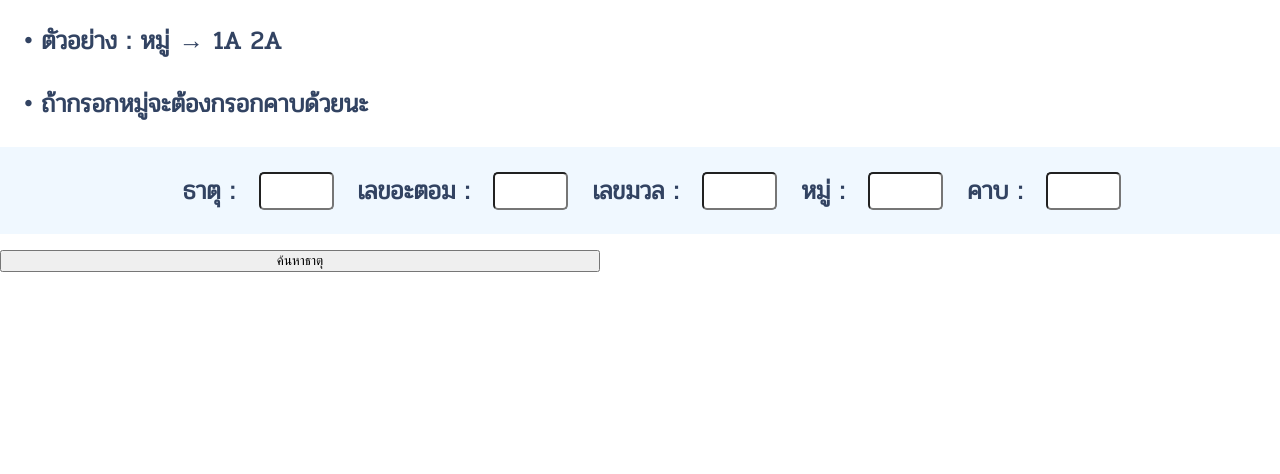
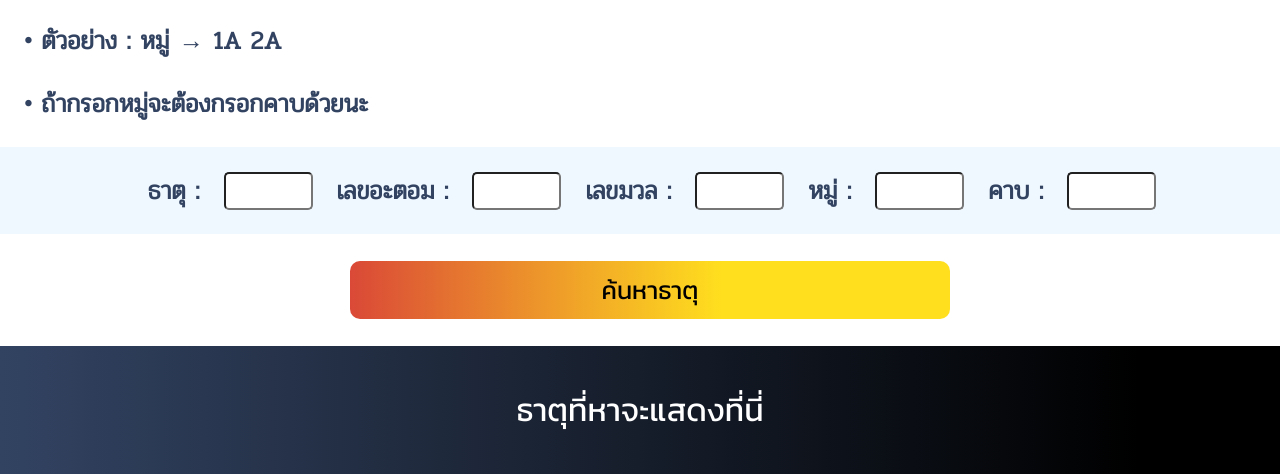
Before and after one commit to ChananonUah/Chem, a plain HTML site: page index.html in a window 1280 px wide. Shown: the part 746-1220 px from the top of the page. Before the commit the page ends 1098 px from the top, so only its background shows below. Drawn offline with nearby package versions, Linux system fonts and the light colour scheme; some packages are replaced by stand-ins of ours; a web font is replaced by a local one.

Commit message:
Update style_2.css

```diff
--- a/style_2.css
+++ b/style_2.css
@@ -1,11 +1,6 @@
 html {
     height: 100%;
     width: 100%;
-    box-sizing: border-box;
-}
-
-*, *::before, *::after {
-    box-sizing: inherit;
 }
 
 html,
@@ -21,7 +16,6 @@ body {
     padding: 0;
     justify-content: center;
     position: relative;
-    width: 100%;
 }
 
 .logo-brand {
@@ -96,7 +90,6 @@ body {
     display: flex;
     justify-content: center;
     align-items: center;
-    width: 100%;
 }
 
 .uk-button {
@@ -127,6 +120,7 @@ body {
     border: 3px solid #324362;
     border-radius: 30px;
 }
+
 
 .right-button {
     flex: 2;
@@ -253,6 +247,7 @@ body {
     transform: translateY(-50%);
 }
 
+
 @media (max-width: 600px) {
     .brand-text {
         font-size: 16px;
@@ -261,7 +256,7 @@ body {
     .uk-button {
         display: flex;
         margin: 10px;
-        height: auto;
+        height: 12rem;
         width: 90%;
         gap: 1rem;
         justify-content: center;
@@ -353,6 +348,66 @@ body {
     width: 75px;
 }
 
+
+
 .answer1 {
     margin-top: 1rem;
     text-align: center;
+    background-image: linear-gradient(90deg, rgba(50, 67, 98, 1) 0%, rgba(0, 0, 0, 1) 89%);
+    padding: 0.5rem;
+}
+
+.uk-button1 {
+    display: flex;
+    margin: 10px;
+    height: 5rem;
+    width: 100%;
+    gap: 1rem;
+    align-items: center;
+    flex-wrap: wrap;
+    justify-content: space-around;
+}
+
+.item {
+    flex: 1 0 17%;
+    box-sizing: border-box;
+    text-align: center;
+    margin-bottom: 10px;
+}
+
+
+.right-input1 {
+    font-family: 'Pridi', serif;
+    font-size: 15px;
+    text-align: center;
+    padding: 5px;
+    border-radius: 5px;
+    width: 75px;
+}
+
+.solve-button1 {
+    flex: 3;
+    font-family: 'Kanit', sans-serif;
+    font-size: 25px;
+    padding: 10px;
+    border: none;
+    border-radius: 10px;
+    background-image: linear-gradient(90deg, rgba(218, 73, 55, 1) 0%, rgba(255, 223, 30, 1) 62%);
+    color: black;
+    max-width: 600px;
+    transition-duration: 0.4s;
+}
+
+.solve-button1:hover {
+    background-image: linear-gradient(90deg, rgba(255, 223, 30, 1) 0%, rgba(218, 73, 55, 1) 62%);
+    color: white;
+    box-shadow: 0 4px 10px rgba(165, 183, 25, 0.3);
+    border-radius: 30px;
+}
+
+.answer1 {
+    margin-top: 1rem;
+    text-align: center;
+    background-image: linear-gradient(90deg, rgba(50, 67, 98, 1) 0%, rgba(0, 0, 0, 1) 89%);
+    padding: 0.5rem;
+}
```
